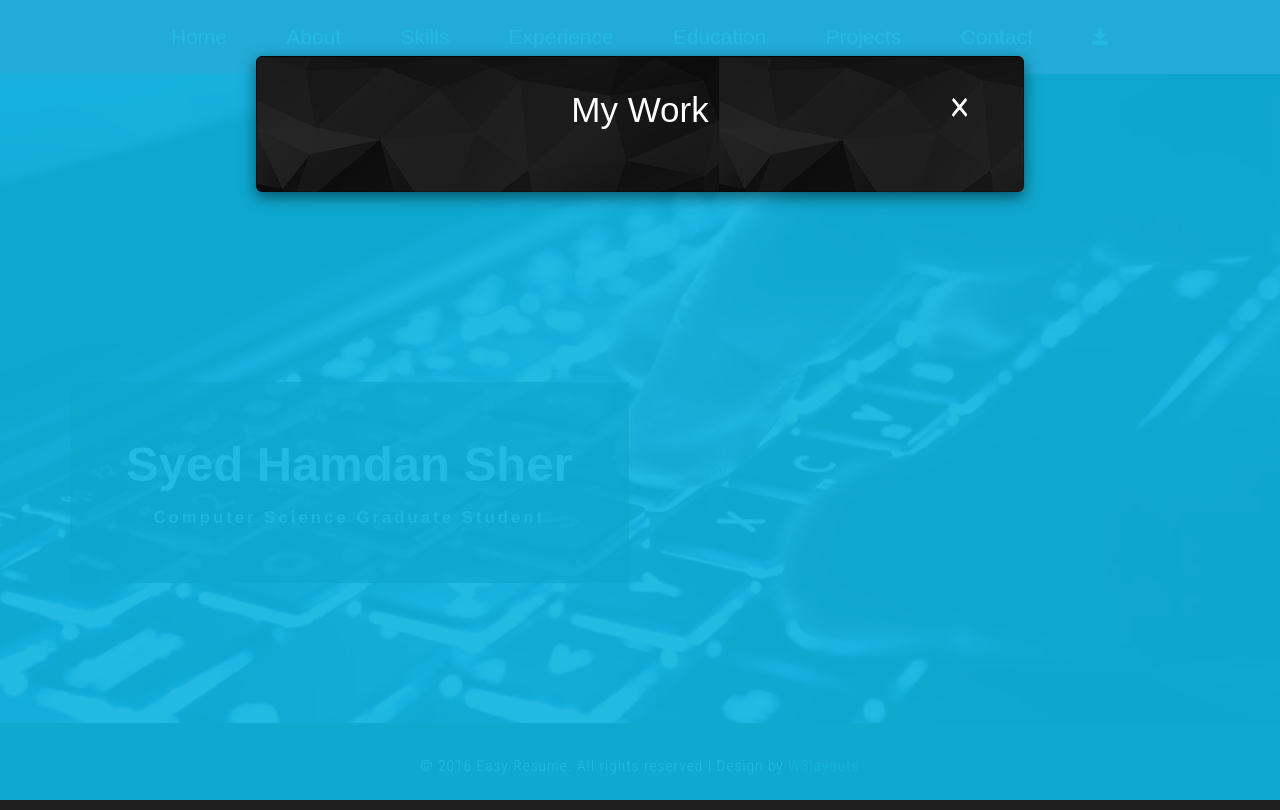
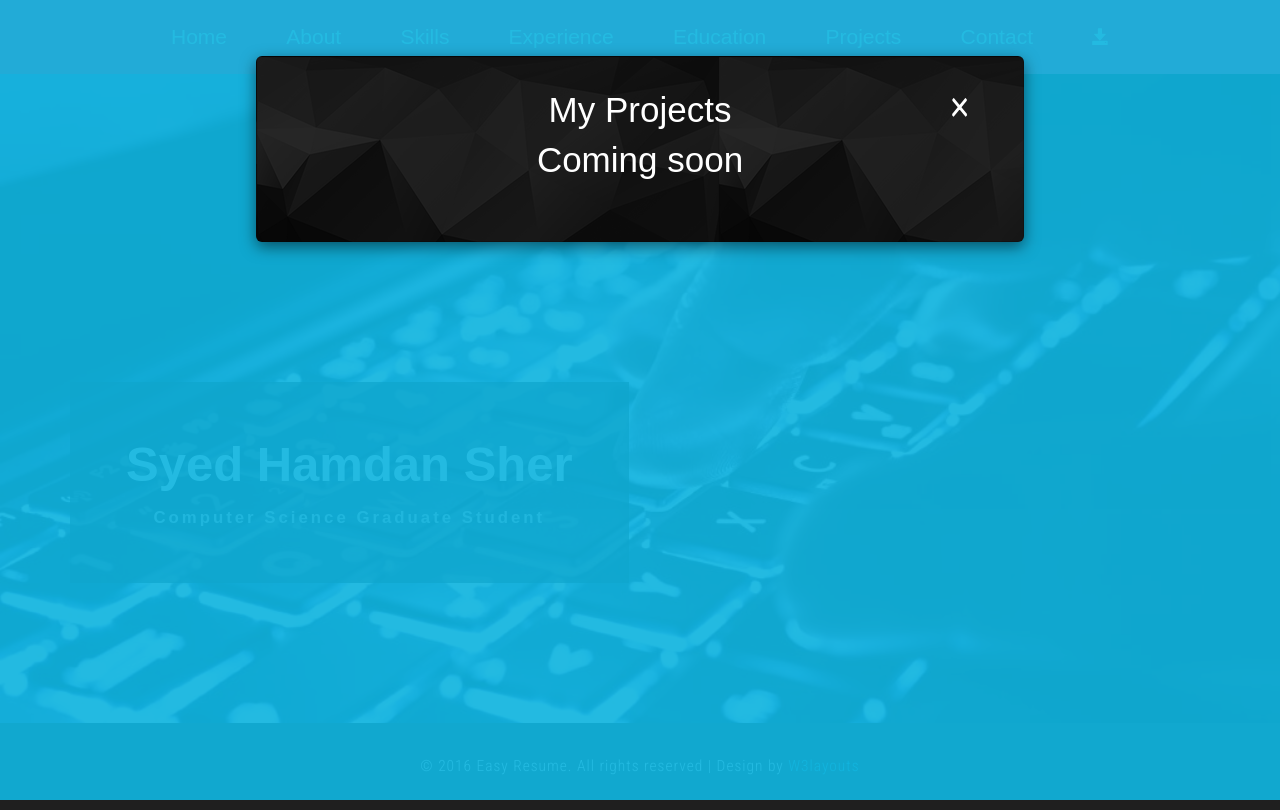
Before and after one commit to SyedHamdanSher/Profile, a plain HTML site: page index.html in a window 1280 px wide. Both pictures are taken after a click on the link "Projects". Drawn offline with Linux system fonts and the light colour scheme; files whose address does not match are found by name; a web font is replaced by a local one.

Commit message:
projects coming soon

```diff
--- a/index.html
+++ b/index.html
@@ -397,7 +397,8 @@ License URL: http://creativecommons.org/licenses/by/3.0/
 			<div class="modal-content">
 				<div class="modal-header">
 					<button type="button" class="close" data-dismiss="modal" aria-label="Close"><span aria-hidden="true">&times;</span></button>
-					<h4 class="modal-title">My Work</h4>
+					<h4 class="modal-title">My Projects</h4>
+					<h4 class="modal-title">Coming soon</h4>
 				</div>
 				<!--<div class="modal-body modal-spa">
 					<div class="gallery">
```
